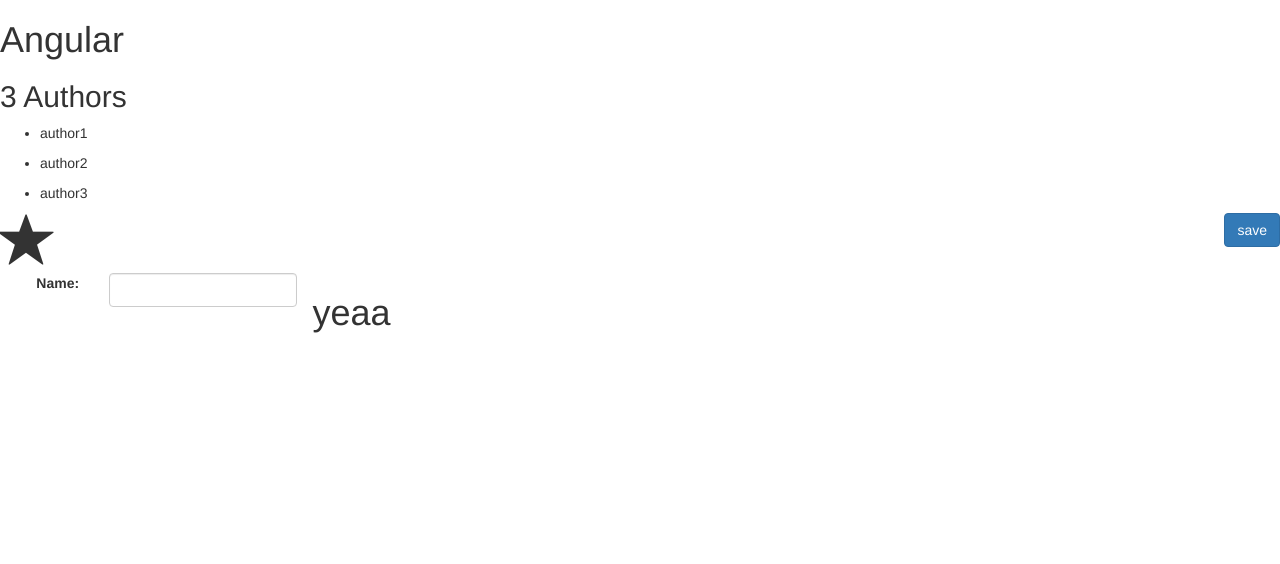
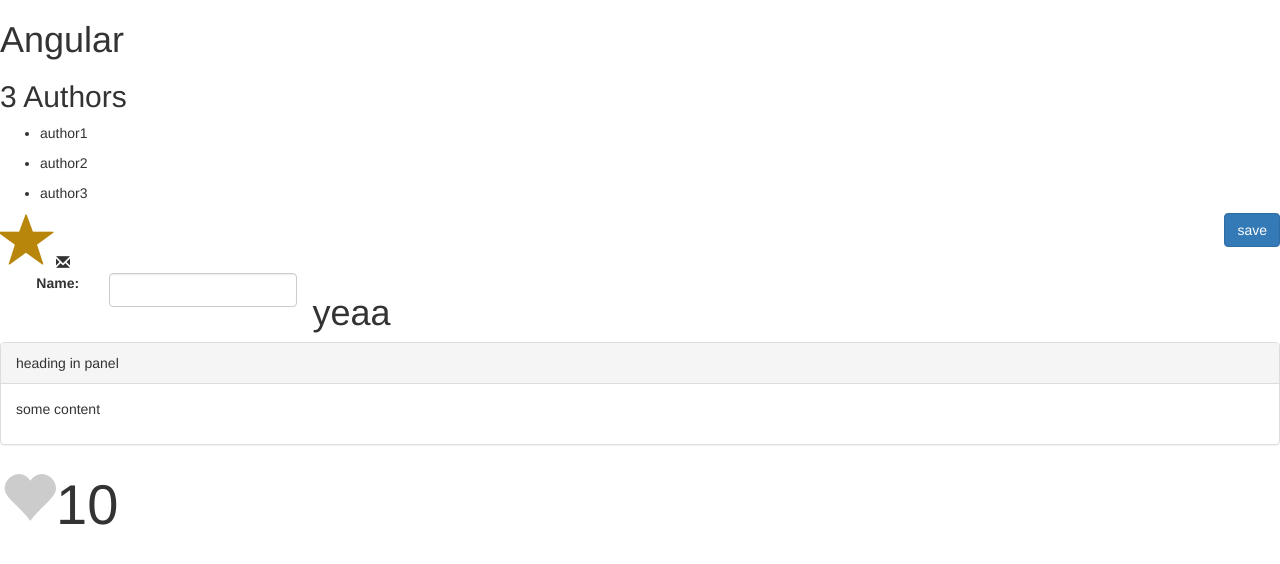
Before and after one commit to saarziv/Angular4_Course, an Angular app: page / in a window 1280 px wide. Shown: the top 564 px of the page. Built offline with nearby package versions, Linux system fonts and the light colour scheme.

Commit message:
building reusable components

```diff
--- a/src/app/app.component.html
+++ b/src/app/app.component.html
@@ -5,5 +5,14 @@
   </h1>
   <authors-list></authors-list>
   <favourite [is-favourite]=true (change)='onChange($event)'></favourite>
+  <i class="glyphicon glyphicon-envelope"></i>
   <title-casing></title-casing>
+  <bootstrap-panel>
+    <ng-container class="heading">heading in panel</ng-container>
+    <div class="body">
+      <p>some content</p>
+    </div>
+  </bootstrap-panel>
+  <like [is-liked]=tweetPost.isLiked [likes-count]=tweetPost.likesCount
+  (click)='onChange()'></like>
 </div>
--- a/src/app/app.component.ts
+++ b/src/app/app.component.ts
@@ -1,5 +1,6 @@
+import { IsFavouriteEventArgs } from './favourite/favourite.component';
 import { Component } from '@angular/core';
-import {IsFavouriteEventArgs} from './favourite/favourite.component';
+
 
 @Component({
   selector: 'app-root',
@@ -8,7 +9,13 @@
 })
 export class AppComponent {
   title = 'Angular';
-  onChange(eventArgs: IsFavouriteEventArgs){
+  tweetPost = {
+      post: 'post text content',
+      isLiked: false,
+      likesCount: 10
+  };
+  onChange(eventArgs: IsFavouriteEventArgs) {
     console.log('changed', eventArgs);
   }
+
 }
--- a/src/app/app.module.ts
+++ b/src/app/app.module.ts
@@ -7,6 +7,8 @@
 import { FavouriteComponent } from './favourite/favourite.component';
 import { TitleCasingComponent } from './title-casing/title-casing.component';
 import { TitlePipe } from './title.pipe';
+import { PanelComponent } from './panel/panel.component';
+import { LikeComponent } from './like/like.component';
 
 
 @NgModule({
@@ -15,7 +17,9 @@
     AuthorsListComponent,
     FavouriteComponent,
     TitleCasingComponent,
-    TitlePipe
+    TitlePipe,
+    PanelComponent,
+    LikeComponent
   ],
   imports: [
     BrowserModule,
--- a/src/app/favourite/favourite.component.css
+++ b/src/app/favourite/favourite.component.css
@@ -1,3 +1,6 @@
 .star-size {
     font-size: 400%;
 }
+.glyphicon {
+    color: darkgoldenrod;
+}
--- a/src/app/favourite/favourite.component.ts
+++ b/src/app/favourite/favourite.component.ts
@@ -4,21 +4,21 @@
 
 
 @Component({
-  selector: 'favourite',
+  selector: 'favourite',// tslint:disable-line
   templateUrl: './favourite.component.html',
   styleUrls: ['./favourite.component.css']
 })
 export class FavouriteComponent implements OnInit {
-  @Input('is-favourite') isFavourite: boolean
-  @Output() change = new EventEmitter();
+  @Input('is-favourite') isFavourite: boolean;// tslint:disable-line
+  @Output('change') click = new EventEmitter();// tslint:disable-line
   constructor() { }
   onStarClick() {
     this.isFavourite = !this.isFavourite;
     const eventArg = {
       newValue: this.isFavourite,
       time: new Date().toLocaleDateString()
-    }
-    this.change.emit(eventArg);
+    };
+    this.click.emit(eventArg);
   }
 
 
@@ -26,7 +26,7 @@
   ngOnInit() {
   }
 }
-export interface IsFavouriteEventArgs{
+export interface IsFavouriteEventArgs {
   newValue: boolean;
-  time: Date;
+  time: string;
 }
--- /dev/null
+++ b/src/app/like/like.component.html
@@ -0,0 +1,6 @@
+<i
+    class="glyphicon glyphicon-heart like-font-size "
+    [class.highlighted]='isLiked'
+    (click)='likeClick()'
+ ></i>
+ <span class="like-font-size">{{likesCount}}</span>
--- /dev/null
+++ b/src/app/like/like.component.ts
@@ -0,0 +1,33 @@
+import { Component, OnInit, Input, Output, EventEmitter } from '@angular/core';
+import { IsFavouriteEventArgs } from '../favourite/favourite.component';
+
+@Component({
+  selector: 'like',//tslint:disable-line
+  templateUrl: './like.component.html',
+  styles: [
+  `
+  .like-font-size {
+    font-size: 400%;
+  }
+  .glyphicon {
+    color: #ccc;
+    font-size: 400%;
+    cursor:pointer;
+  }
+  .highlighted {
+    color: deeppink;
+  }
+  `
+]
+})
+export class LikeComponent {
+  @Input('is-liked') isLiked: boolean;//tslint:disable-line
+  @Input('likes-count') likesCount: number;//tslint:disable-line
+  @Output('like-click') clicked = new EventEmitter();//tslint:disable-line
+  likeClick() {
+    this.isLiked = !this.isLiked;
+    (this.isLiked) ? this.likesCount++ : this.likesCount--;
+    this.clicked.emit();
+  }
+
+}
--- /dev/null
+++ b/src/app/panel/panel.component.html
@@ -0,0 +1,8 @@
+<div class="panel panel-default">
+  <div class="panel-heading">
+    <ng-content select='.heading'></ng-content>
+  </div>
+  <div class="panel-body">
+    <ng-content select='.body'></ng-content>
+  </div>
+</div>
--- /dev/null
+++ b/src/app/panel/panel.component.ts
@@ -0,0 +1,15 @@
+import { Component, OnInit } from '@angular/core';
+
+@Component({
+  selector: 'bootstrap-panel',//tslint:disable-line
+  templateUrl: './panel.component.html',
+  styleUrls: ['./panel.component.css']
+})
+export class PanelComponent implements OnInit {
+
+  constructor() { }
+
+  ngOnInit() {
+  }
+
+}
--- a/src/app/title-casing/title-casing.component.html
+++ b/src/app/title-casing/title-casing.component.html
@@ -5,6 +5,6 @@
   <div class="col-xs-2">
     <input class="form-control" [(ngModel)]='userInput'/>
     <span>{{userInput | title}}</span>
-  </div>
+</div>
   <h1>yeaa</h1>
 </div>
```
Also changed, not shown: src/app/like/like.component.css (added), src/app/panel/panel.component.css (added), 2 other files (tests, documents, lock files or other folders).
